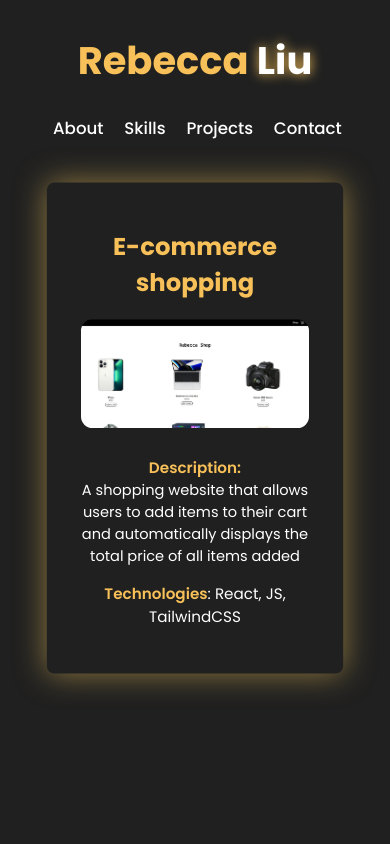
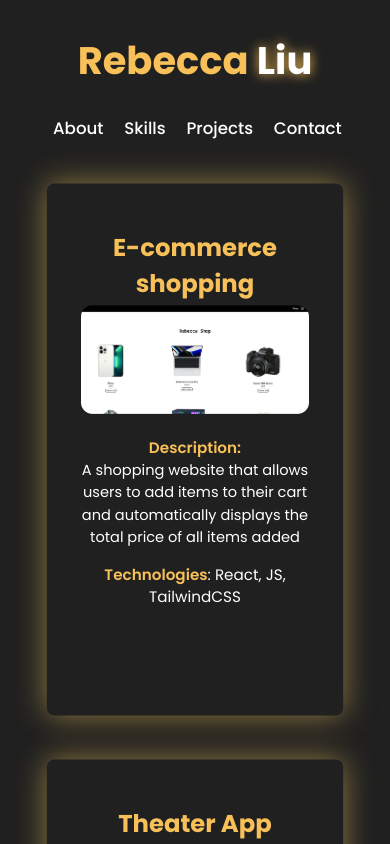
Before and after one commit to uilacceb/portfolio, a React (Vite) app in the folder client/: page /projects in a window 390 px wide. Shown: the top 844 px of the page. Built offline with nearby package versions, Linux system fonts and the light colour scheme.

Commit message:
added project 2

```diff
--- a/client/src/pages/ProjectCard.jsx
+++ b/client/src/pages/ProjectCard.jsx
@@ -6,8 +6,8 @@ const ProjectCard = ({ title, img, description, technologies }) => {
     <>
 
       <div className="pc-container">
-        <Link to="https://e-commerce-beige-rho.vercel.app/" target="_blank">
-          <div>
+
+        <div className="project-title-div">
           <h2 className="project-title">{title}</h2>
         </div>
         <img src={img} width={370} height={200} alt="project 1 screenshot"></img>
@@ -15,7 +15,7 @@ const ProjectCard = ({ title, img, description, technologies }) => {
           <p><span className="tech-text">Description: </span><br></br>{description}</p>
           <p className="tech"><span className="tech-text">Technologies</span>: {technologies}</p>
         </div>
-        </Link>
+
       </div>
 
     </>
--- a/client/src/pages/Projects.jsx
+++ b/client/src/pages/Projects.jsx
@@ -1,6 +1,8 @@
 import ProjectCard from "./ProjectCard"
 import p1 from "../assets/projects/project1.png"
+import p2 from "../assets/projects/project2.png"
 import { Link } from "react-router-dom"
+import "./css/projectCard.css"
 
 
 const Projects = () => {
@@ -10,9 +12,15 @@ const Projects = () => {
       {/* <section style={{height: '100vh', display: 'flex', alignItems: 'center', justifyContent: 'center'}}>
         <h1 style={{ color: '#f7c059', fontSize: '7rem',  }}>Coming Soon...</h1>
       </section> */}
-      <section>
-
-        <ProjectCard title='E-commerce shopping' img={p1} description="A shopping website that allows users to add items to their cart and automatically displays the total price of all items added" technologies="React, JS, TailwindCSS" />
+      <section className="project-section">
+        {/*project 1*/}
+        <Link to="https://e-commerce-beige-rho.vercel.app/" target="_blank">
+          <ProjectCard title='E-commerce shopping' img={p1} description="A shopping website that allows users to add items to their cart and automatically displays the total price of all items added" technologies="React, JS, TailwindCSS" />
+        </Link>
+        {/* project 2 */}
+        <Link to="https://theater-app-frontend.vercel.app/" target="_blank">
+          <ProjectCard title='Theater App' img={p2} description="The Theatre App is designed to tackle the dispersed structure of the theatre industry, where details and ticket sales are frequently distributed across various platforms, websites, and physical venues." technologies="React, JS, CSS, Node.js, MongoDB" />
+        </Link>
 
       </section>
     </>
--- a/client/src/pages/css/projectCard.css
+++ b/client/src/pages/css/projectCard.css
@@ -4,12 +4,22 @@
   margin-bottom: 24px;
 }
 
+.project-section {
+  display: grid;
+  grid-template-columns: 1fr 1fr 1fr;
+}
+
+.project-title-div {
+  height: 100px;
+}
+
 .pc-container {
   display: flex;
   flex-direction: column;
   align-items: center;
-  justify-content: center;
+  justify-content: flex-start;
   width: 500px;
+  height: 700px;
   padding: 50px;
   order: 0.5px solid rgb(245, 184, 86);
   padding: 60px 40px;
@@ -17,8 +27,6 @@
   box-shadow: 0 0 40px rgba(255, 210, 96, 0.508);
   transform: scale(0.95);
   cursor: pointer;
-
-
 }
 
 a {
@@ -58,6 +66,15 @@ a {
     width: auto;
     margin-top: 20px;
   }
+
+  .project-section {
+    display: grid;
+    grid-template-columns: 1fr 1fr;
+    justify-content: center;
+
+  }
+
+
 }
 
 
@@ -68,7 +85,10 @@ a {
     margin-top: 20px;
 
   }
-
+  .project-section {
+    display: grid;
+    grid-template-columns: 1fr;
+  }
   .pc-container img {
     width: 300px;
     height: auto;
```
Also changed, not shown: client/src/assets/projects/project2.png (added). Lines whose indentation alone changed are shown as unchanged.
